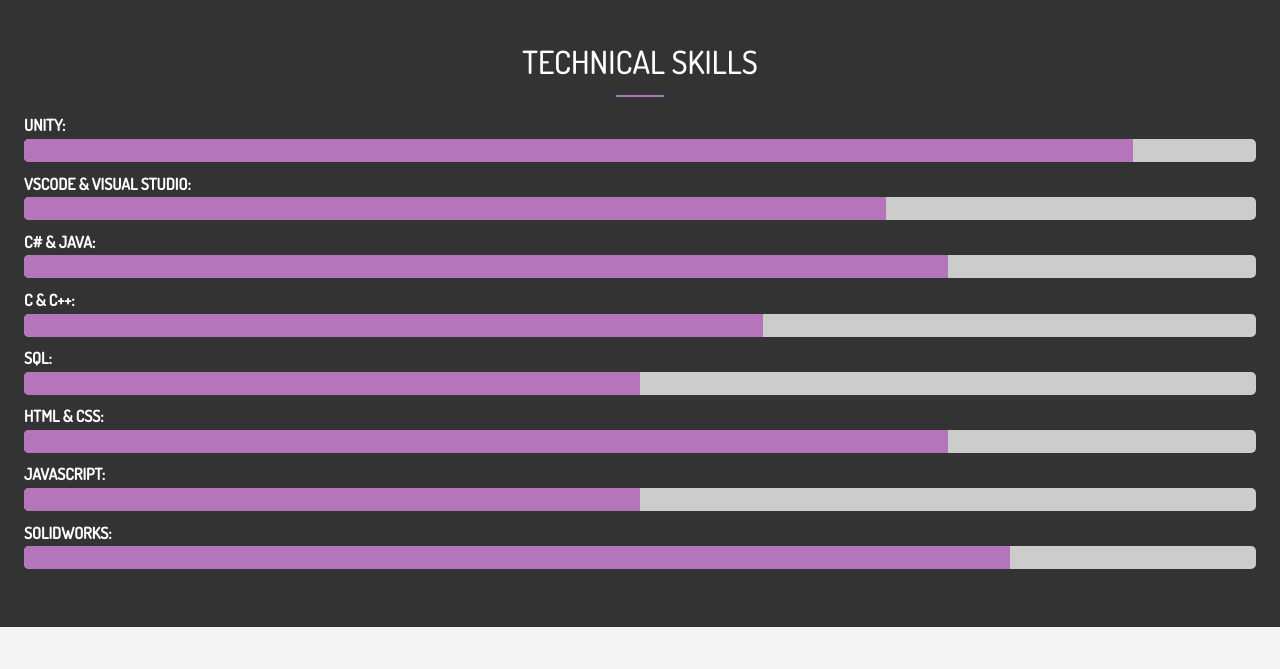
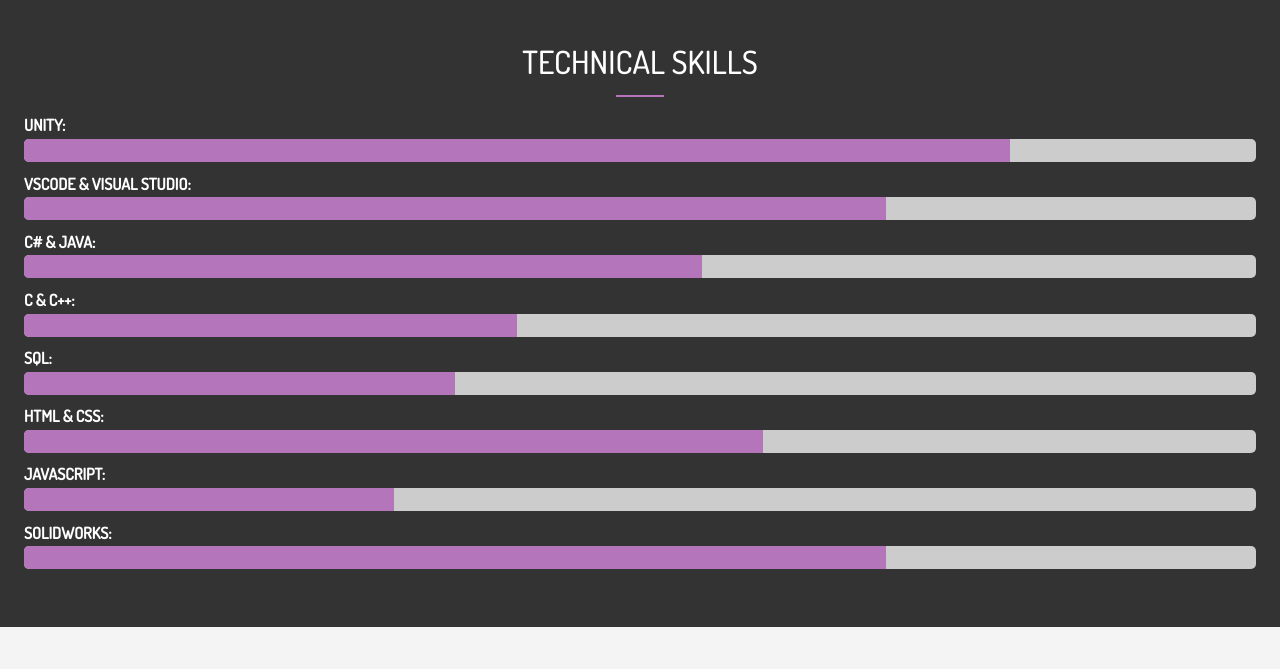
Before and after one commit to OrkhanElchuev/Portfolio-Website, a website: page dist/about.html in a window 1280 px wide. Shown: the part 820-1489 px from the top of the page. Drawn offline with Linux system fonts and the light colour scheme.

Commit message:
Progress bar updated

```diff
--- a/dist/about.html
+++ b/dist/about.html
@@ -64,7 +64,7 @@
       <div class="bottom-line"></div>
       <h4>Unity: </h4>
       <div class="progress">
-        <div style="width:90%"></div>
+        <div style="width:80%"></div>
       </div>
       <h4>VSCode & Visual Studio: </h4>
       <div class="progress">
@@ -72,27 +72,27 @@
       </div>
       <h4>C# & Java: </h4>
       <div class="progress">
-        <div style="width:75%"></div>
+        <div style="width:55%"></div>
       </div>
       <h4>C & C++: </h4>
       <div class="progress">
-        <div style="width:60%"></div>
+        <div style="width:40%"></div>
       </div>
       <h4>SQL: </h4>
       <div class="progress">
-        <div style="width:50%"></div>
+        <div style="width:35%"></div>
       </div>
       <h4>HTML & CSS: </h4>
       <div class="progress">
-        <div style="width:75%"></div>
+        <div style="width:60%"></div>
       </div>
       <h4>JavaScript: </h4>
       <div class="progress">
-        <div style="width:50%"></div>
+        <div style="width:30%"></div>
       </div>
       <h4>Solidworks: </h4>
       <div class="progress">
-        <div style="width:80%"></div>
+        <div style="width:70%"></div>
       </div>
     </div>
   </section>
```
